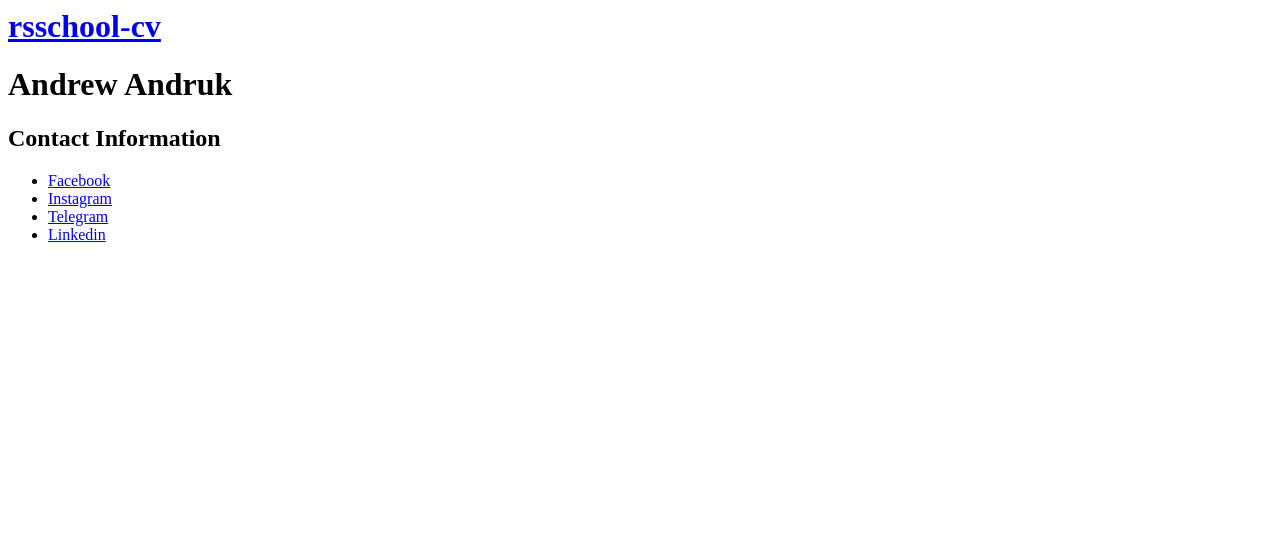
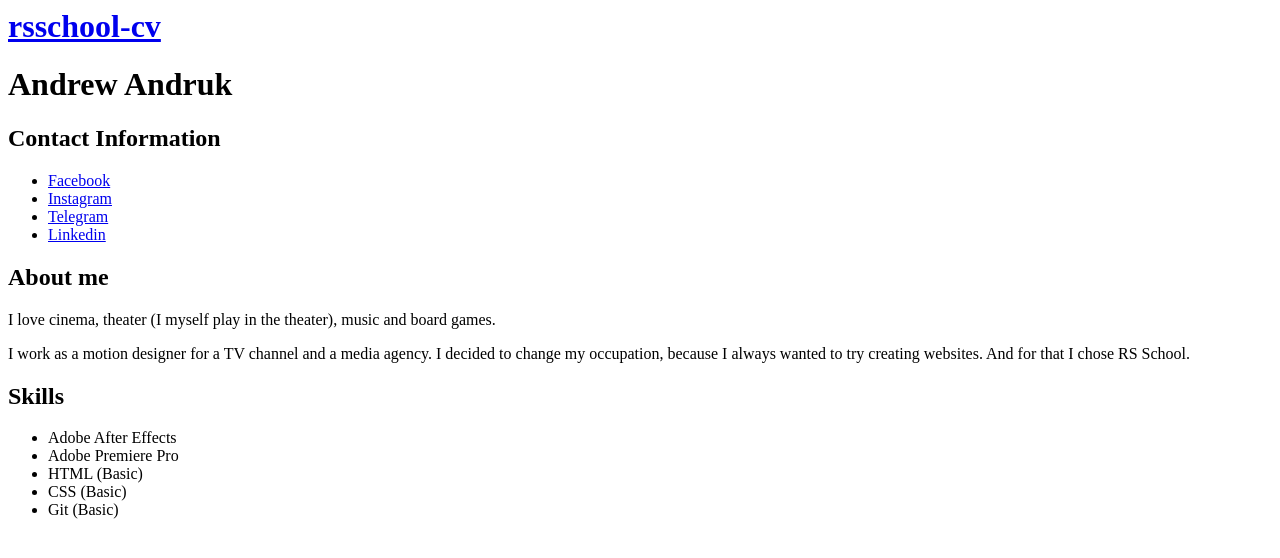
Before and after one commit to AndrewAndruk/rsschool-cv, a plain HTML site: page index.html in a window 1280 px wide. Drawn offline with Linux system fonts and the light colour scheme.

Commit message:
feat: add About Me and Skills

```diff
--- a/index.html
+++ b/index.html
@@ -26,6 +26,16 @@
                 <a href="https://www.linkedin.com/in/andrewandruk/">Linkedin</a>
             </li>
         </ul>
-
+        <h2 id="about me">About me</h2>
+        <p>I love cinema, theater (I myself play in the theater), music and board games.</p>
+        <p>I work as a motion designer for a TV channel and a media agency. I decided to change my occupation, because I always wanted to try creating websites. And for that I chose RS School.</p>
+        <h2 id="Skills">Skills</h2>
+        <ul>
+            <li>Adobe After Effects</li>
+            <li>Adobe Premiere Pro</li>
+            <li>HTML (Basic)</li>
+            <li>CSS (Basic)</li>
+            <li>Git (Basic)</li>
+        </ul>
     </body>
 </html>
```
